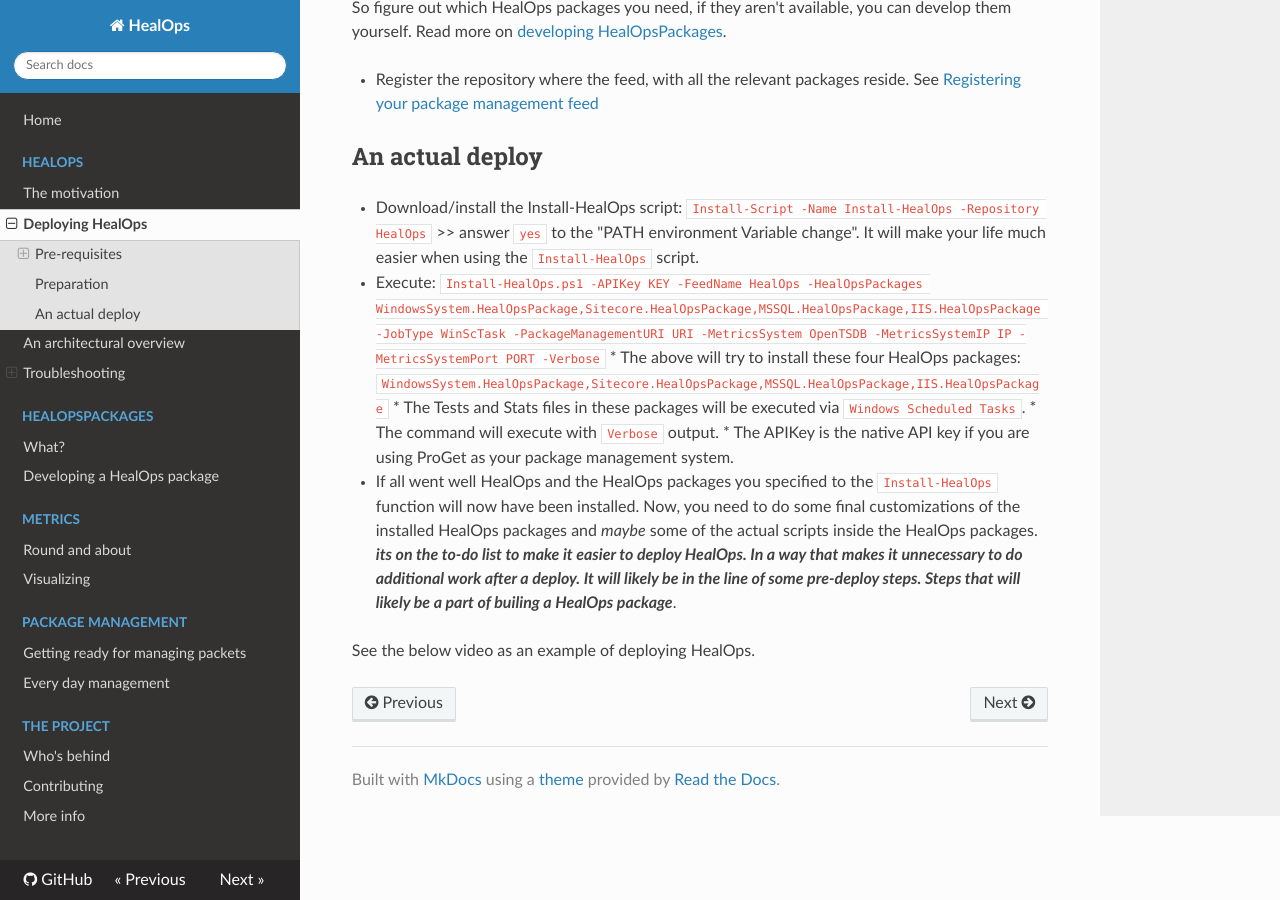
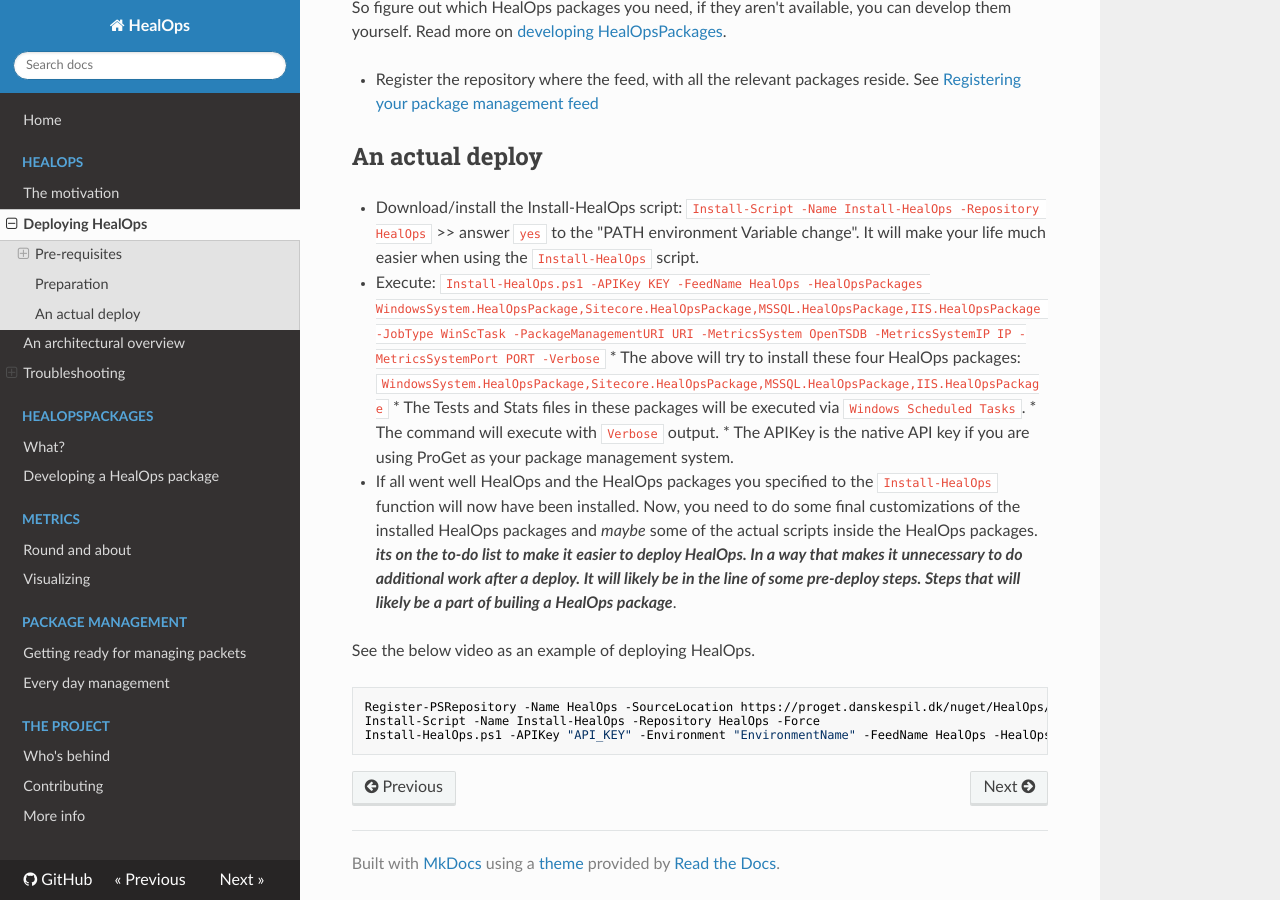
Before and after one commit to larssb/HealOps, an MkDocs documentation site: the page built from docs/HealOps-Deploying.md, in a window 1280 px wide and 900 px high, scrolled down 638 px. Built offline with MkDocs 1.6.1, drawn with Linux system fonts in a browser that asks for light colours; nearby versions of some CDN libraries; old or Windows-style settings are respelled for this version of MkDocs.

Commit message:
Improvements to Install-HealOps and draft update to Deploying doc.
Install-HealOps:
- Support writting to the HealOps Package config "Environment" property.
- NoNewLine fix. When fiddling with the configs.
- Install HealOps package requirements.

````diff
--- a/docs/HealOps-Deploying.md
+++ b/docs/HealOps-Deploying.md
@@ -30,3 +30,9 @@ So figure out which HealOps packages you need, if they aren't available, you can
 * If all went well HealOps and the HealOps packages you specified to the `Install-HealOps` function will now have been installed. Now, you need to do some final customizations of the installed HealOps packages and _maybe_ some of the actual scripts inside the HealOps packages. **_its on the to-do list to make it easier to deploy HealOps. In a way that makes it unnecessary to do additional work after a deploy. It will likely be in the line of some pre-deploy steps. Steps that will likely be a part of builing a HealOps package_**.
 
 See the below video as an example of deploying HealOps.
+
+```
+Register-PSRepository -Name HealOps -SourceLocation https://proget.danskespil.dk/nuget/HealOps/ -PublishLocation https://proget.danskespil.dk/nuget/HealOps/ -ScriptSourceLocation https://proget.danskespil.dk/nuget/HealOps -ScriptPublishLocation https://proget.danskespil.dk/nuget/HealOps -InstallationPolicy Trusted -PackageManagementProvider NuGet
+Install-Script -Name Install-HealOps -Repository HealOps -Force
+Install-HealOps.ps1 -APIKey "API_KEY" -Environment "EnvironmentName" -FeedName HealOps -HealOpsPackages WindowsSystem.HealOpsPackage,Sitecore.HealOpsPackage,IIS.HealOpsPackage -JobType WinScTask -PackageManagementURI https://proget.danskespil.dk -MetricsSystem OpenTSDB -MetricsSystemIP 192.168.49.111 -MetricsSystemPort 4242 -Verbose
+```
````
Also changed, not shown: 1 other file.
